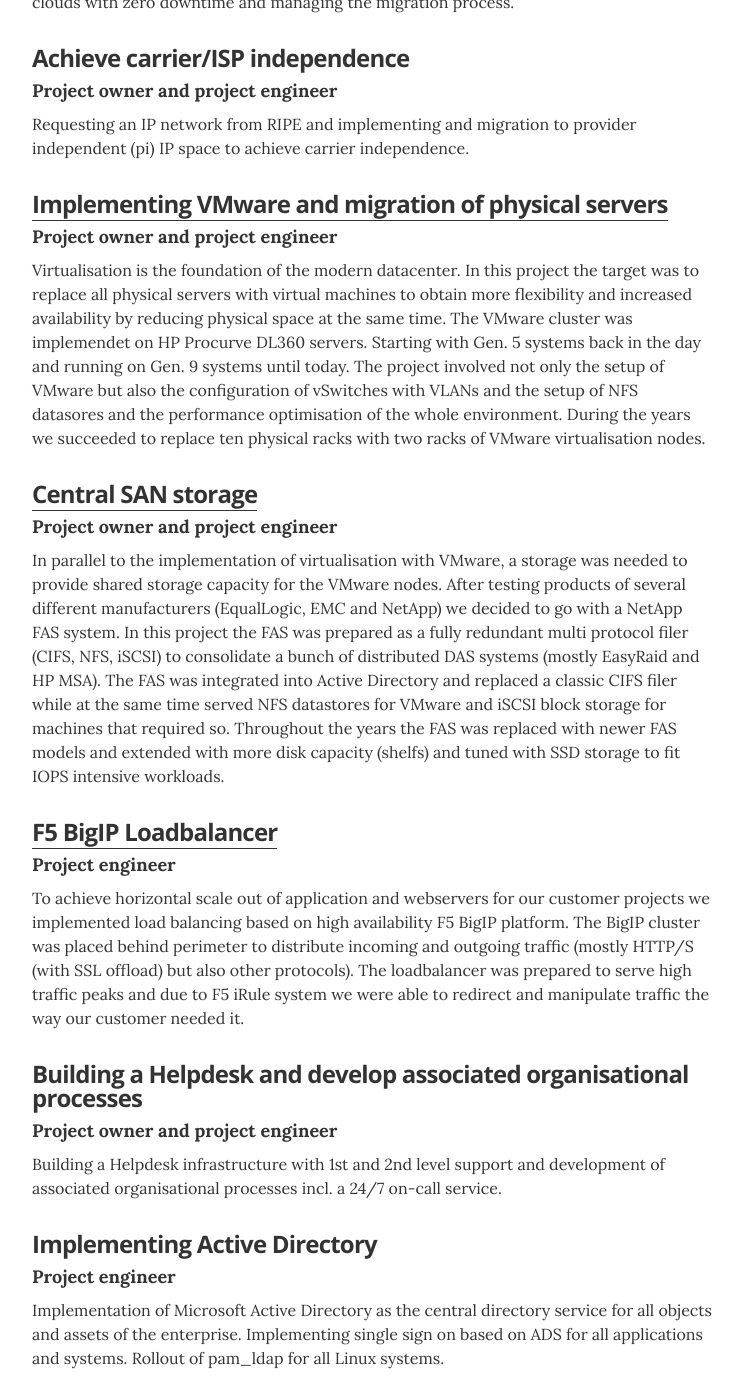
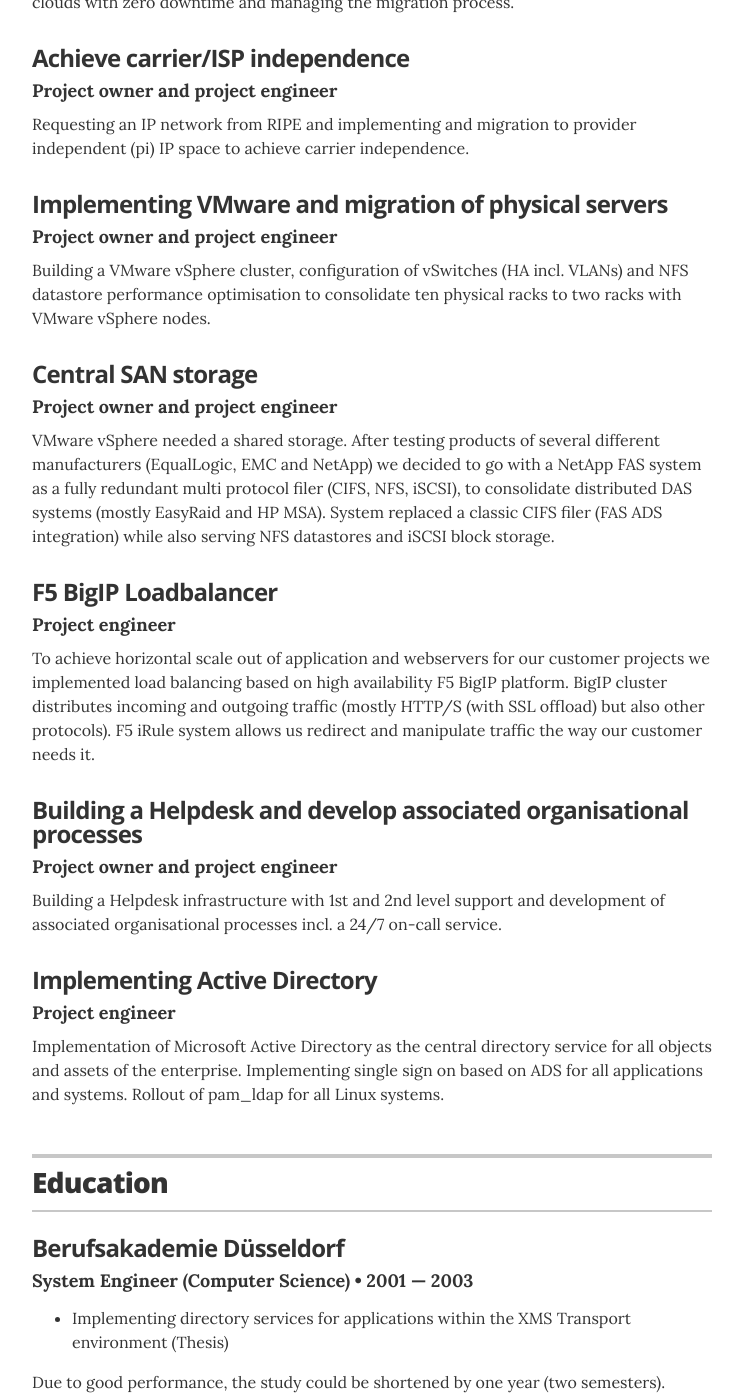
Before and after one commit to lostops/lostops.github.io, a Jekyll site: the page built from index.html, in a window 1280 px wide and 1400 px high, scrolled down 2203 px. Shown: the whole window, without its empty margins (268-1011 px from the left). Built offline with Jekyll 4.4.1, drawn with Linux system fonts in a browser that asks for light colours.

Commit message:
Update projects.yml

```diff
--- a/_data/projects.yml
+++ b/_data/projects.yml
@@ -29,23 +29,17 @@
 # Implementing VMware virtualisation and migration of native systems
 - project: Implementing VMware and migration of physical servers
   role: Project owner and project engineer
-  duration:
-  url: "https://www.vmware.com/de/products/vsphere.html"
-  description: Virtualisation is the foundation of the modern datacenter. In this project the target was to replace all physical servers with virtual machines to obtain more flexibility and increased availability by reducing physical space at the same time. The VMware cluster was implemendet on HP Procurve DL360 servers. Starting with Gen. 5 systems back in the day and running on Gen. 9 systems until today. The project involved not only the setup of VMware but also the configuration of vSwitches with VLANs and the setup of NFS datasores and the performance optimisation of the whole environment. During the years we succeeded to replace ten physical racks with two racks of VMware virtualisation nodes.
+  description: Building a VMware vSphere cluster, configuration of vSwitches (HA incl. VLANs) and NFS datastore performance optimisation to consolidate ten physical racks to two racks with VMware vSphere nodes.
 
 # Implementing of central SAN storage and migration of distributed data
 - project: Central SAN storage
   role: Project owner and project engineer
-  duration:
-  url: "https://www.netapp.com/de/products/storage-systems/index.aspx"
-  description: In parallel to the implementation of virtualisation with VMware, a storage was needed to provide shared storage capacity for the VMware nodes. After testing products of several different manufacturers (EqualLogic, EMC and NetApp) we decided to go with a NetApp FAS system. In this project the FAS was prepared as a fully redundant multi protocol filer (CIFS, NFS, iSCSI) to consolidate a bunch of distributed DAS systems (mostly EasyRaid and HP MSA). The FAS was integrated into Active Directory and replaced a classic CIFS filer while at the same time served NFS datastores for VMware and iSCSI block storage for machines that required so. Throughout the years the FAS was replaced with newer FAS models and extended with more disk capacity (shelfs) and tuned with SSD storage to fit IOPS intensive workloads.
+  description: VMware vSphere needed a shared storage. After testing products of several different manufacturers (EqualLogic, EMC and NetApp) we decided to go with a NetApp FAS system as a fully redundant multi protocol filer (CIFS, NFS, iSCSI), to consolidate distributed DAS systems (mostly EasyRaid and HP MSA). System replaced a classic CIFS filer (FAS ADS integration) while also serving NFS datastores and iSCSI block storage.
 
   # Implementing F5 BigIP loadbalancer and integration into existing infrastructure
 - project: F5 BigIP Loadbalancer
   role: Project engineer
-  duration:
-  url: "https://f5.com/de/products/big-ip"
-  description: To achieve horizontal scale out of application and webservers for our customer projects we implemented load balancing based on high availability F5 BigIP platform. The BigIP cluster was placed behind perimeter to distribute incoming and outgoing traffic (mostly HTTP/S (with SSL offload) but also other protocols). The loadbalancer was prepared to serve high traffic peaks and due to F5 iRule system we were able to redirect and manipulate traffic the way our customer needed it.
+  description: To achieve horizontal scale out of application and webservers for our customer projects we implemented load balancing based on high availability F5 BigIP platform. BigIP cluster distributes incoming and outgoing traffic (mostly HTTP/S (with SSL offload) but also other protocols). F5 iRule system allows us redirect and manipulate traffic the way our customer needs it.
 
 # Building helpdesk infrastructure with 1st and 2nd level support and development of associated organisational processes
 - project: Building a Helpdesk and develop associated organisational processes
@@ -55,6 +49,4 @@
   # Introduction of Active Directory and integration into existing infrastructure to enable SSO
 - project: Implementing Active Directory
   role: Project engineer
-  duration:
-  # url: "#"
   description: Implementation of Microsoft Active Directory as the central directory service for all objects and assets of the enterprise. Implementing single sign on based on ADS for all applications and systems. Rollout of pam_ldap for all Linux systems.
```
